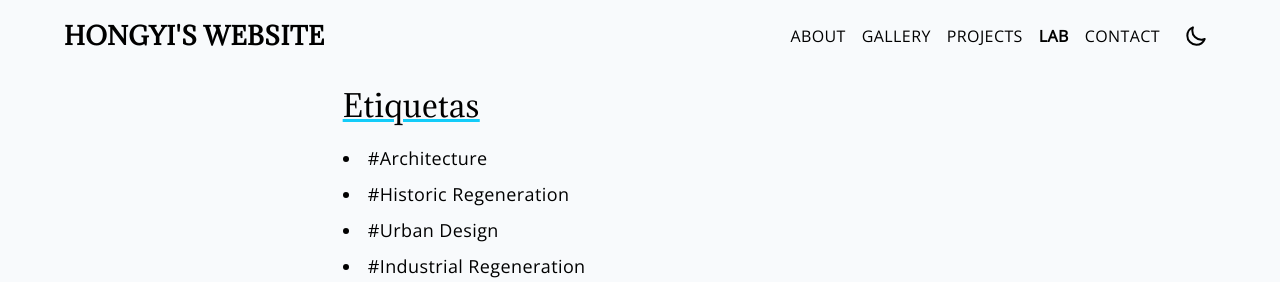
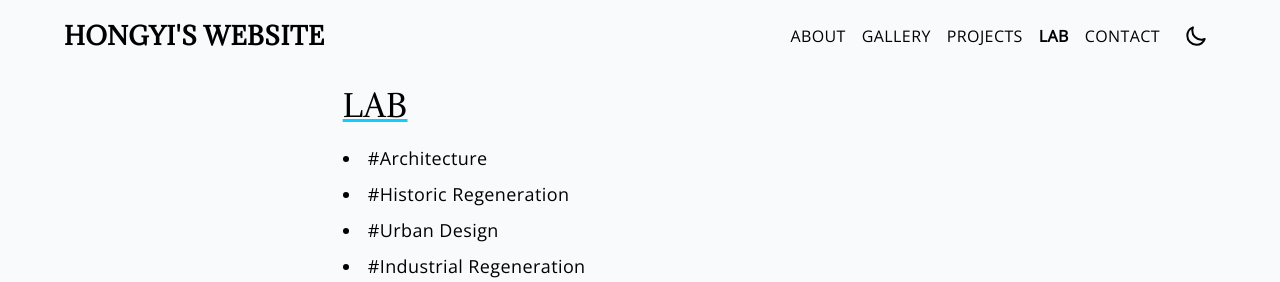
Before and after one commit to hongyili-hl/hongyili-hl.github.io, a Jekyll site: the page built from sample.md, in a window 1280 px wide. Shown: the top 282 px of the page. Built offline with Jekyll 4.4.1, drawn with Linux system fonts in a browser that asks for light colours.

Commit message:
Update tags.html

```diff
--- a/_layouts/tags.html
+++ b/_layouts/tags.html
@@ -4,7 +4,7 @@ layout: base
 
 <div class="flex flex-wrap gap-y-8 gap-x-12 max-w-prose mx-auto pb-8">
   <div class="break-inside-avoid-column">
-    <h1 class="text-xl xl:text-3xl py-4">Etiquetas</h1>
+    <h1 class="text-xl xl:text-3xl py-4">LAB</h1>
     <ul class="list-disc list-inside tag-list">
       {% for tag in site.tags %}
       <li class="text-lg py-1"><a href="#{{ tag[0] }}" class="underline md:no-underline hover:underline">#{{ tag[0] }}</a></li>
```
